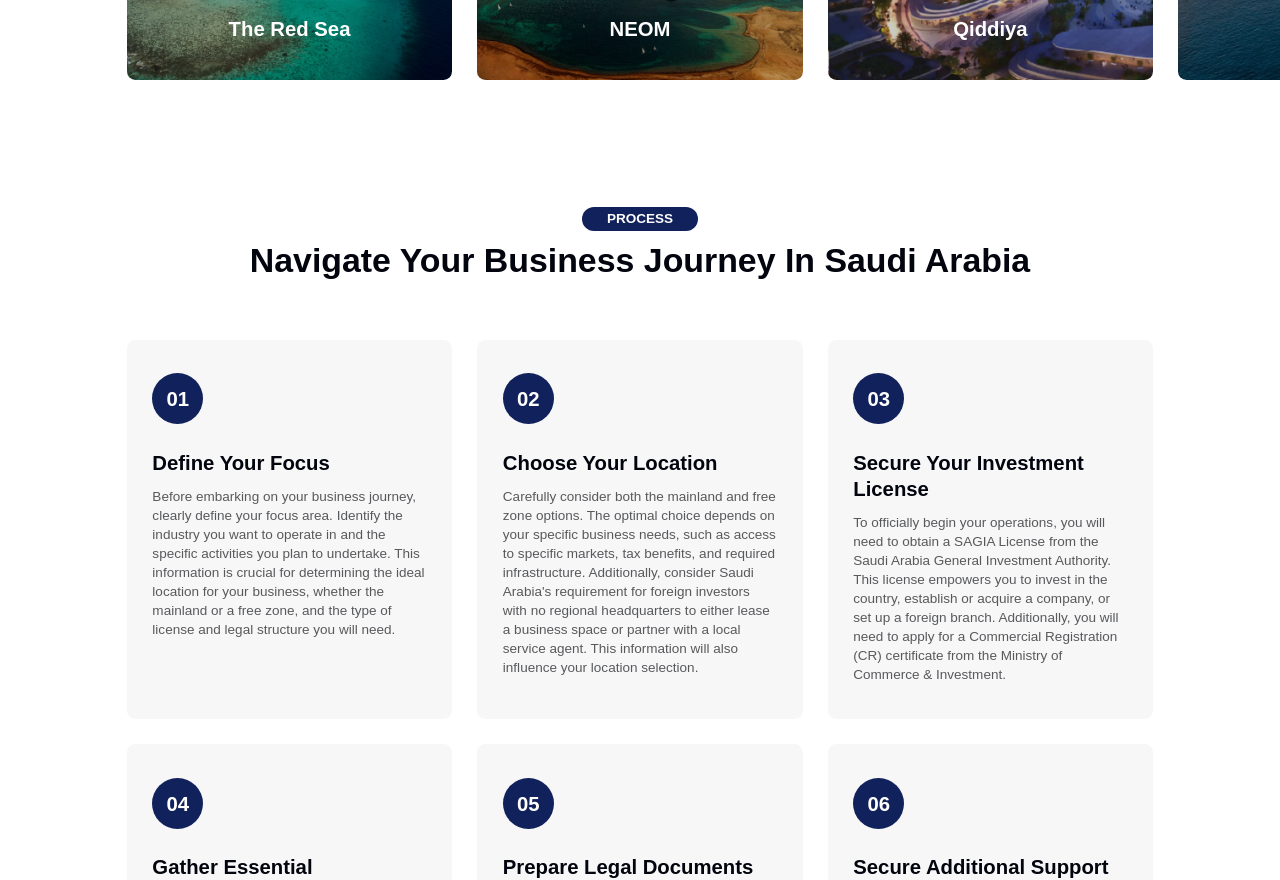
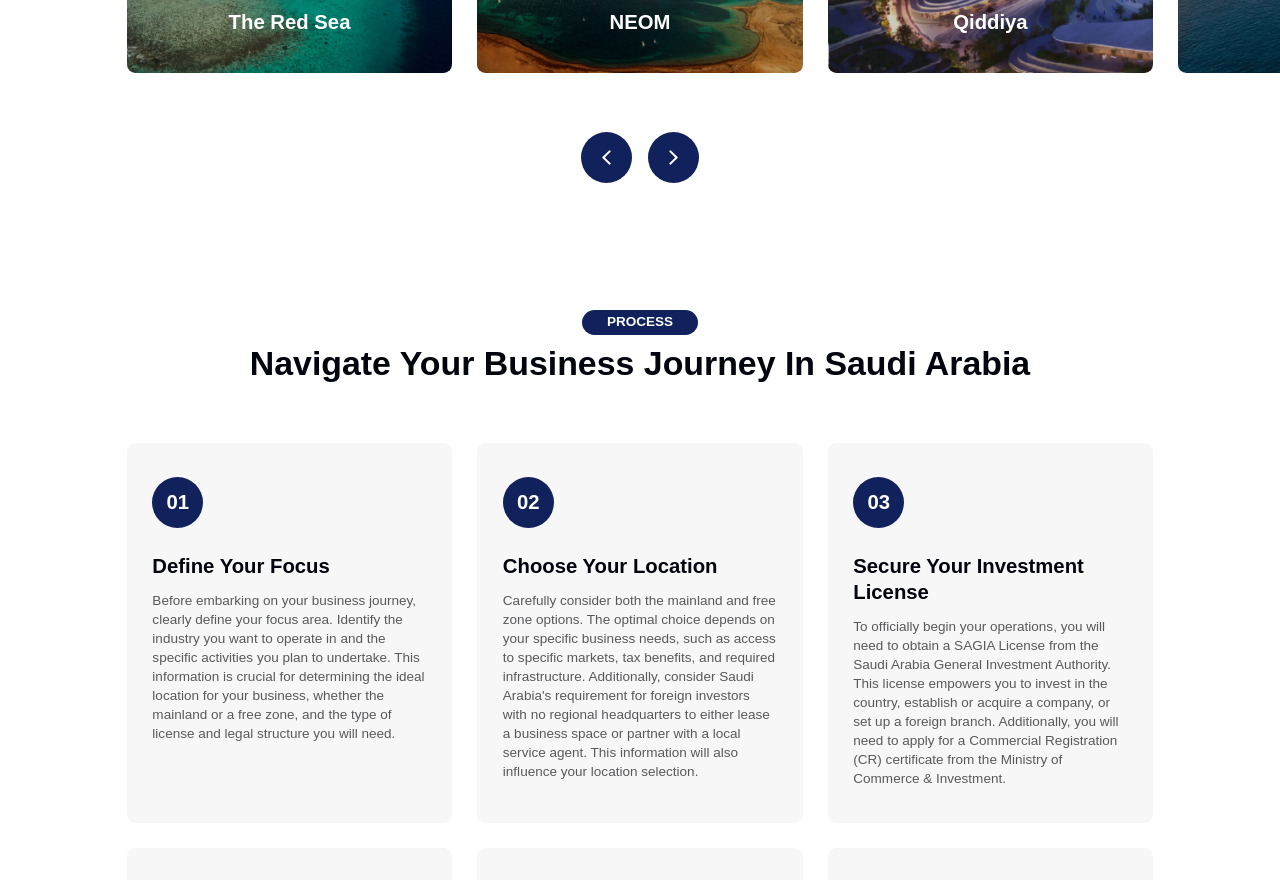
Before and after one commit to beacon-global/beaconSaudi, a Next.js app: page / in a window 1280 px wide. Shown: the part 3220-4100 px from the top of the page. Built offline with nearby package versions, Linux system fonts and the light colour scheme.

Commit message:
v0.0.2 pagesAddedAndStyled

```diff
--- a/src/app/components/Container2/Container2.js
+++ b/src/app/components/Container2/Container2.js
@@ -84,10 +84,9 @@ const Container2 = () => {
         ))}
       </div>
       <ArrowButtons
-        // currentIndex={currentIndex}
         prevImage={prevImage}
         nextImage={nextImage}
-        margin="4.62962962962963vw 0 0 0"
+        margin="4.12962962962963vw 0 0 0"
       />
     </div>
   );
--- a/src/app/components/Container5/Container5.js
+++ b/src/app/components/Container5/Container5.js
@@ -84,7 +84,12 @@ const Container5 = () => {
           </div>
         ))}
       </div>
-      <div className={styles.carouselButtonContainer}>
+      <ArrowButtons
+        prevImage={prevImage}
+        nextImage={nextImage}
+        margin="4.62962962962963vw 0 0 0"
+      />
+      {/* <div className={styles.carouselButtonContainer}>
         <div
           onClick={prevImage}
           className={`${styles.carouselButtonContainerLeft} ${styles.carouselHover}`}
@@ -109,7 +114,7 @@ const Container5 = () => {
             className={styles.arrow}
           />
         </div>
-      </div>
+      </div> */}
     </div>
   );
 };
```
